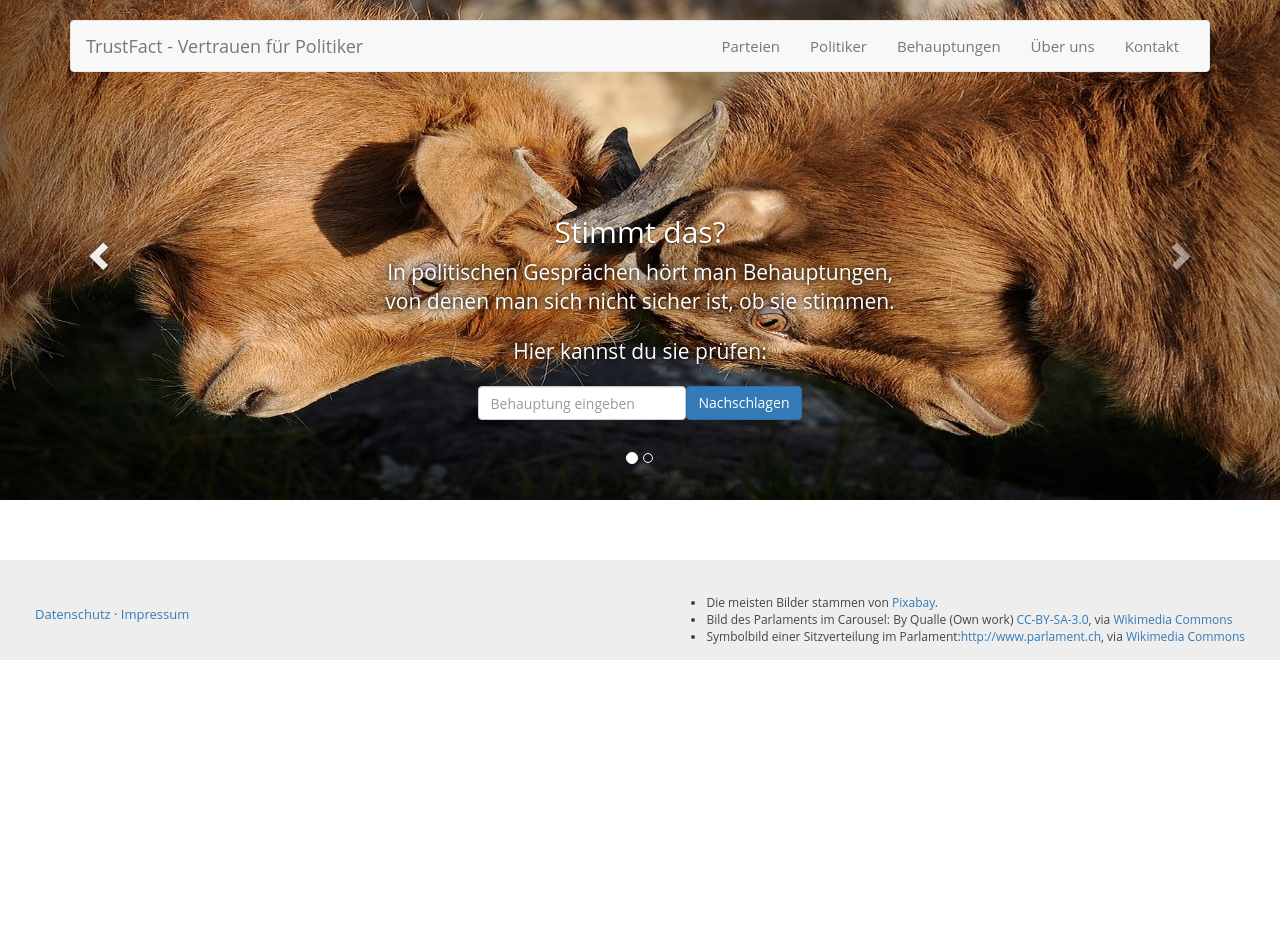
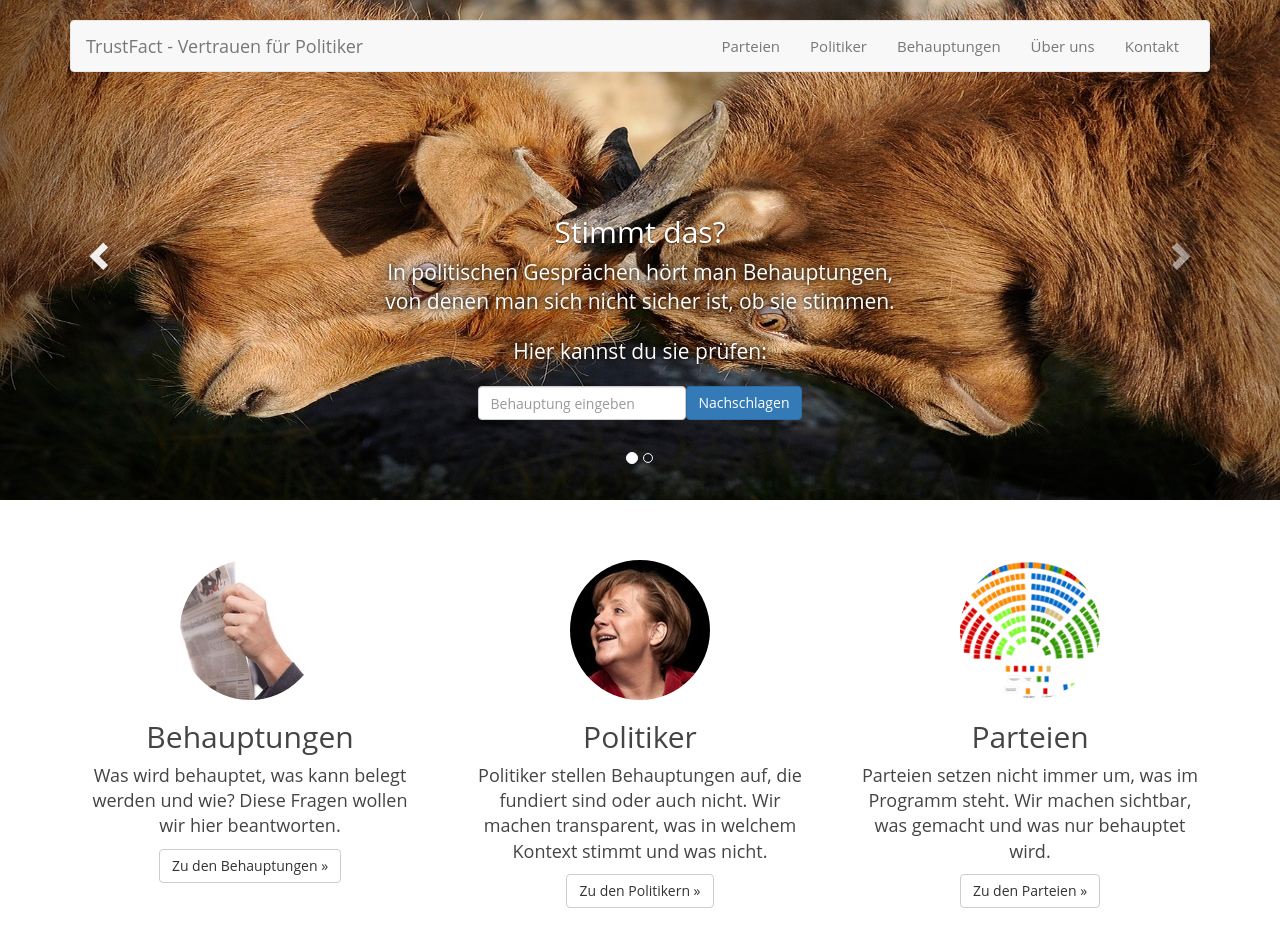
Before and after one commit to jschirrmacher/trustfact, a React app: page / in a window 1280 px wide. Shown: the top 952 px of the page. Before the commit the page ends 800 px from the top, so only its background shows below. Built offline with nearby package versions, Linux system fonts and the light colour scheme; no server answers.

Commit message:
Added first part of marketing container

```diff
--- a/src/App.js
+++ b/src/App.js
@@ -1,12 +1,15 @@
 import React from 'react'
 import ReactDOM from 'react-dom'
 import {Navbar, Nav, NavItem, Carousel} from 'react-bootstrap'
+
+import goat from './img/goats.jpg'
+import Marketing from './Marketing'
+import Footer from './Footer'
 
 import DataTable from './DataTable'
 import StatementRow from './StatementRow'
 import PoliticianRow from './PoliticianRow'
 import PartyRow from './PartyRow'
-import Footer from './Footer'
 
 const apiUrls = {
     development: 'https://trustfact.dilab.co/api/v2',
@@ -44,7 +47,7 @@ ReactDOM.render(
 
         <Carousel>
             <Carousel.Item>
-                <img width={900} height={500} alt="Behauptungen prüfen" src={require('file-loader!./img/goats.jpg')} />
+                <img width={900} height={500} alt="Behauptungen prüfen" src={goat} />
                 <Carousel.Caption>
                     <h2>Stimmt das{'?'}</h2>
                     <p>In politischen Gesprächen hört man Behauptungen,<br/>
@@ -70,7 +73,7 @@ ReactDOM.render(
             </Carousel.Item>
         </Carousel>
 
-
+        <Marketing />
 
         <DataTable title="Aussagen" data={apiUrl + "/statements"}>
             <StatementRow />
--- /dev/null
+++ b/src/Marketing.js
@@ -0,0 +1,41 @@
+import React from 'react'
+import {Row, Col} from 'react-bootstrap'
+
+export default class Marketing extends React.Component {
+    render() {
+        return (
+            <div className="container marketing">
+                <Row>
+                    <Col lg={4}>
+                        <img className="img-circle" src="/img/Zeitung.jpg" alt="Zeitung als Symbolbild für Behauptungen / Aussagen" width="140" height="140" />
+                        <h2>Behauptungen</h2>
+                        <p>Was wird behauptet, was kann belegt werden und wie{'?'} Diese Fragen wollen wir hier beantworten.</p>
+                        <p><a className="btn btn-default" href="apply" role="button">Zu den Behauptungen »</a></p>
+                    </Col>
+
+                    <Col lg={4}>
+                        <img className="img-circle" src="/img/AngelaMerkel.jpg" alt="Symbolbild Politiker" width="140" height="140" />
+
+                        <h2>Politiker</h2>
+
+                        <p>Politiker stellen Behauptungen auf, die fundiert sind oder auch nicht.
+                            Wir machen transparent, was in welchem Kontext stimmt und was nicht.</p>
+
+                        <p><a className="btn btn-default" href="apply" role="button">Zu den Politikern »</a></p>
+                    </Col>
+
+                    <Col lg={4}>
+                        <img className="img-circle" src="/img/Sitzverteilung.png" alt="Sitzverteilung als Symbolbild für Parteien - Bild von Wikimedia, siehe Hinweis im Seitenfuß" width="140" height="140" />
+
+                        <h2>Parteien</h2>
+
+                        <p>Parteien setzen nicht immer um, was im Programm steht.
+                            Wir machen sichtbar, was gemacht und was nur behauptet wird.</p>
+
+                        <p><a className="btn btn-default" href="apply" role="button">Zu den Parteien »</a></p>
+                    </Col>
+                </Row>
+            </div>
+        )
+    }
+}
```
